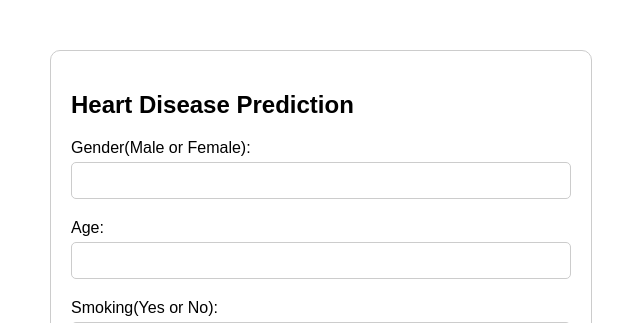
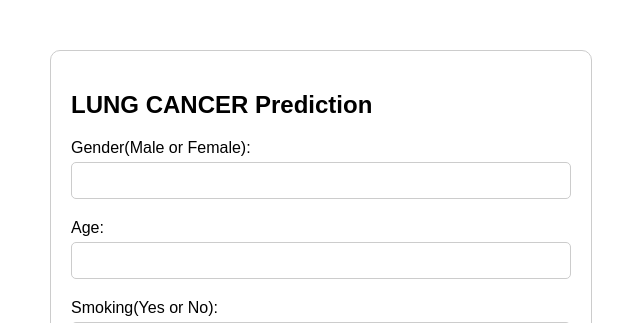
Before and after one commit to azaz8182/lung_cancer, a Flask app: page / in a window 1280 px wide. Shown: the top 323 px of the page, without its empty margins (319-959 px from the left). Run offline with Flask 3, Linux system fonts and the light colour scheme; parts of the project's set-up code (start-up, migrations or seed data) failed here and were passed over.

Commit message:
initial commit

```diff
--- a/app.py
+++ b/app.py
@@ -4,7 +4,7 @@ import pandas as pd
 import numpy as np
 
 # Load the trained model
-model_path = 'cancer.pkl'
+model_path = 'cancer_lung.pkl'
 with open(model_path, 'rb') as file:
     model = pickle.load(file)
 
@@ -33,7 +33,7 @@ def predict():
     Swallowing_Difficulty = [a for a in request.form.values()]
     Chest_Pain = [a for a in request.form.values()]
 
-    final_features = pd.DataFrame([Gender,Age,Smoking,Yellow_Fingers,Anxiety,Peer_Pressure,Chronic_Disease,Fatigue,Allergy,Wheezing,Alchohol_Consuming,Coughing,Shortness_Of_Breath,Swallowing_Difficulty,Chest_Pain],columns=['GENDER','AGE','SMOKING','YELLOW_FINGERS','ANXIETY','PEER_PRESSURE','CHRONIC_DISEASE','FATIGUE','ALLERGY','WHEEZING','ALCOHOL_CONSUMING','COUGHING','SHORTNESS_OF_BREATH','SWALLOWING_DIFFICULTY','CHEST_PAIN'])
+    final_features = pd.DataFrame([Gender,Age,Smoking,Yellow_Fingers,Anxiety,Peer_Pressure,Chronic_Disease,Fatigue,Allergy,Wheezing,Alchohol_Consuming,Coughing,Shortness_Of_Breath,Swallowing_Difficulty,Chest_Pain],columns=['GENDER','AGE','SMOKING','YELLOW_FINGERS','ANXIETY','PEER_PRESSURE','CHRONIC DISEASE','Fatigue','Allergy','WHEEZING','ALCOHOL CONSUMING','COUGHING','SHORTNESS OF BREATH','SWALLOWING DIFFICULTY','CHEST PAIN'])
     final_features.replace(to_replace={'no':1,'yes':2,'No':1,'Yes':2,'NO':1,'YES':2},inplace=True)
     final_features["GENDER"].replace(to_replace={'MALE':2,'FEMALE':1,'Male':2,'Female':1,'male':2,'female':1},inplace=True)
 
@@ -43,7 +43,7 @@ def predict():
     prediction =model.predict(final_features)
     #prediction.replace(to_replace ={0:'Not Have Heart Disease',1:'Have Heart Disease'},inplace=True)
     output = prediction[0]
-    return render_template('index.html', prediction_text='You not have heart disease' if output ==0 else 'You have heart disease')
+    return render_template('index.html', prediction_text='You not have lung cancer' if output ==0 else 'You have lung cancer')
 
     #return render_template('index.html', prediction_text='You {}'.format(output))
 
--- a/templates/index.html
+++ b/templates/index.html
@@ -1,7 +1,7 @@
 <!DOCTYPE html>
 <html>
 <head>
-    <title>Heart Disease Prediction</title>
+    <title>LUNG CANCER Prediction</title>
     <style>
         body {
             font-family: Arial, sans-serif;
@@ -41,7 +41,7 @@
 </head>
 <body>
     <div class="form-container">
-        <h2>Heart Disease Prediction</h2>
+        <h2>LUNG CANCER Prediction</h2>
         <form action="/predict" method="post">
 
             <label for="GENDER">Gender(Male or Female):</label>
@@ -62,32 +62,32 @@
             <label for="PEER_PRESSURE">Peer Pressure (Yes or No):</label>
             <input type="character" name="PEER_PRESSURE" required>
 
-            <label for="CHRONIC_DISEASE">Chronic Disease (Yes or No):</label>
-            <input type="character" name="CHRONIC_DISEASE" required>
+            <label for="CHRONIC DISEASE">Chronic Disease (Yes or No):</label>
+            <input type="character" name="CHRONIC DISEASE" required>
 
-            <label for="FATIGUE">Fatigue (Yes or No):</label>
-            <input type="character" name="FATIGUE" required>
+            <label for="Fatigue">Fatigue (Yes or No):</label>
+            <input type="character" name="Fatigue" required>
 
-            <label for="ALLERGY">Allergy (Yes or No):</label>
-            <input type="character" name="ALLERGY" required>
+            <label for="Allergy">Allergy (Yes or No):</label>
+            <input type="character" name="Allergy" required>
 
             <label for="WHEEZING">Wheezing (Yes or No):</label>
             <input type="character"  name="WHEEZING" required>
 
-            <label for="ALCOHOL_CONSUMING">Alchohol Consuming (Yes or No):</label>
-            <input type="character" name="ALCOHOL_CONSUMING" required>
+            <label for="ALCOHOL CONSUMING">Alchohol Consuming (Yes or No):</label>
+            <input type="character" name="ALCOHOL CONSUMING" required>
 
             <label for="COUGHING">Coughing (Yes or No):</label>
             <input type="character" name="COUGHING" required>
 
-            <label for="SHORTNESS_OF_BREATH">Shortness Of Breath (Yes or No):</label>
-            <input type="character" name="SHORTNESS_OF_BREATH" required>
+            <label for="SHORTNESS OF BREATH">Shortness Of Breath (Yes or No):</label>
+            <input type="character" name="SHORTNESS OF BREATH" required>
 
-            <label for="SWALLOWING_DIFFICULTY">Swallowing Difficulty (Yes or No):</label>
-            <input type="character" name="SWALLOWING_DIFFICULTY" required>
+            <label for="SWALLOWING DIFFICULTY">Swallowing Difficulty (Yes or No):</label>
+            <input type="character" name="SWALLOWING DIFFICULTY" required>
 
-            <label for="CHEST_PAIN">Chest Pain (Yes or No):</label>
-            <input type="character" name="CHEST_PAIN" required>
+            <label for="CHEST PAIN">Chest Pain (Yes or No):</label>
+            <input type="character" name="CHEST PAIN" required>
 
 
              <input type="submit" value="Predict">
```
Also changed, not shown: 2 other files.
